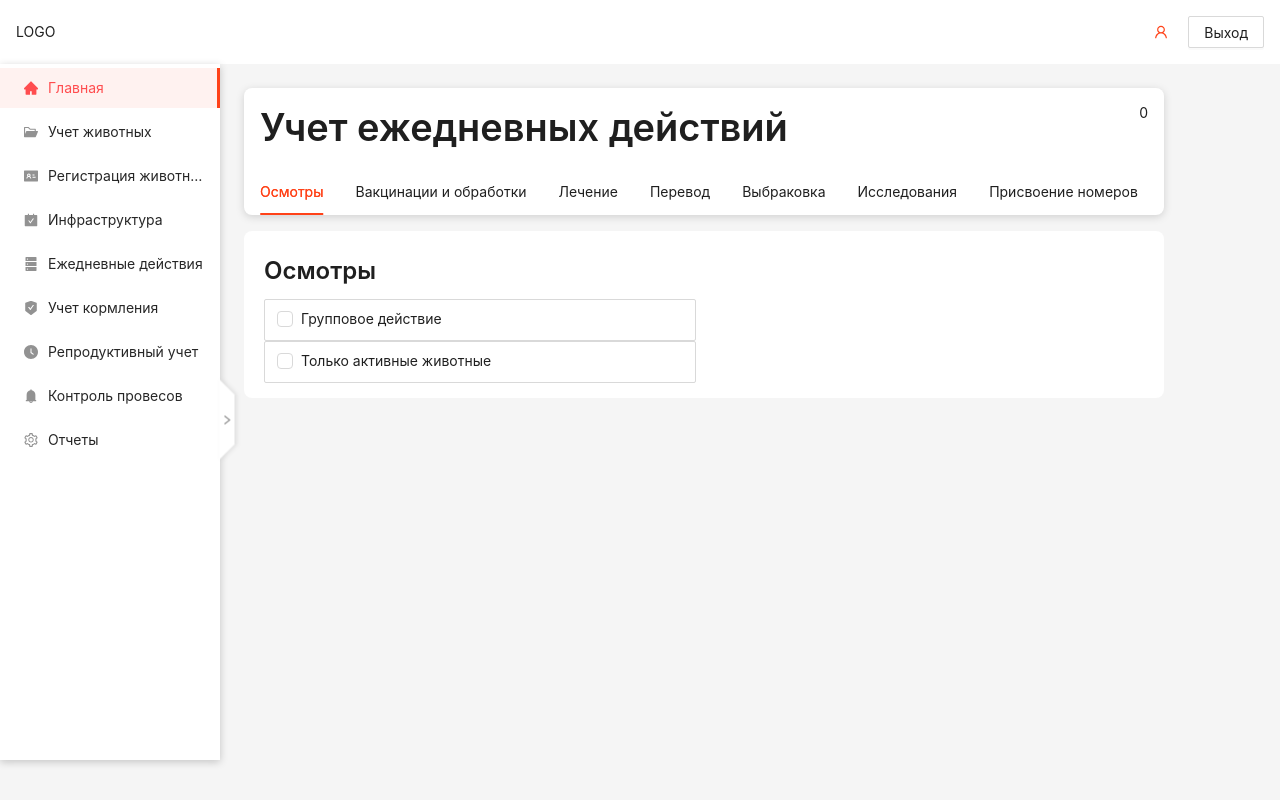
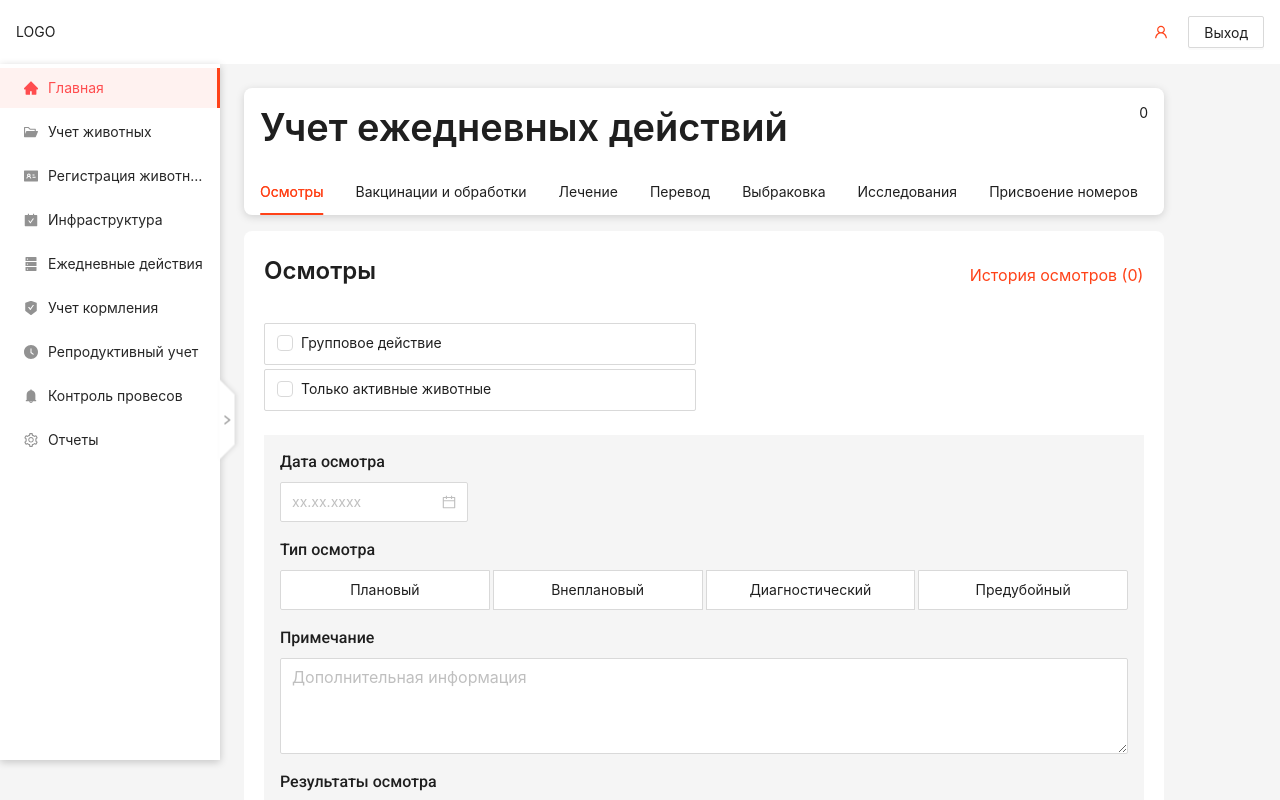
Before and after one commit to olyannaa/cattle_track_frontend, a React (Vite) app: page /daily-activities in a window 1280 px wide. Shown: the top 800 px of the page. Built offline with nearby package versions, Linux system fonts and the light colour scheme.

Commit message:
add form of changing

```diff
--- a/src/App.tsx
+++ b/src/App.tsx
@@ -78,6 +78,19 @@ function App() {
                 colorPrimaryHover: '#FF4218',
                 colorPrimary: '#FF4218',
             },
+            DatePicker: {
+                activeBorderColor: '#FF4218',
+                controlHeight: 40,
+                borderRadius: 2,
+                hoverBorderColor: '#FF4218',
+                colorLink: '#FF4218',
+                colorLinkHover: 'rgba(255, 66, 24, 0.7)',
+                colorLinkActive: '#FF4218',
+                colorPrimary: '#FF4218',
+            },
+            Form: {
+                itemMarginBottom: 16,
+            },
         },
         token: {},
         cssVar: true,
--- a/src/app/daily-activities/components/Inspections/Inspections.tsx
+++ b/src/app/daily-activities/components/Inspections/Inspections.tsx
@@ -1,14 +1,37 @@
-import { Flex, Typography } from 'antd';
+import { Button, Flex, Typography } from 'antd';
 import { CheckboxCustom } from '../../../../global-components/custom-inputs/checkbox/Checkbox';
+import { useState } from 'react';
+import { FormInspection } from '../forms/FormInspection/FormInspection';
 
 export const Inspections = () => {
+    const [isGroupAction, setIsGroupAction] = useState<boolean>(false);
+    const [isActiveAnimals, setIsActiveAnimals] = useState<boolean>(false);
     return (
-        <Flex vertical style={{ width: '100%' }}>
-            <Flex>
+        <Flex vertical style={{ width: '100%' }} gap={24}>
+            <Flex justify='space-between'>
                 <Typography.Title level={3}>Осмотры</Typography.Title>
+                <Button
+                    type={'text'}
+                    size='large'
+                    onClick={() => {}}
+                    style={{ width: '175px' }}
+                >{`История осмотров (${0})`}</Button>
             </Flex>
-            <CheckboxCustom title='Групповое действие' onChange={() => ({})} />
-            <CheckboxCustom title='Только активные животные' onChange={() => ({})} />
+            <Flex vertical gap={4}>
+                <CheckboxCustom
+                    title='Групповое действие'
+                    onChange={(e) => setIsGroupAction(e.target.checked)}
+                    value={isGroupAction}
+                />
+                {!isGroupAction && (
+                    <CheckboxCustom
+                        title='Только активные животные'
+                        onChange={(e) => setIsActiveAnimals(e.target.checked)}
+                        value={isActiveAnimals}
+                    />
+                )}
+            </Flex>
+            <FormInspection />
         </Flex>
     );
 };
--- /dev/null
+++ b/src/app/daily-activities/components/custom-inputs/date-picker/CustomDatePicker.tsx
@@ -0,0 +1,13 @@
+import { DatePicker, Form } from 'antd';
+import { Label } from '../label/Label';
+
+export const CustomDatePicker = ({ name, label }: { name: string; label: string }) => {
+    return (
+        <>
+            <Label label={label} />
+            <Form.Item name={name}>
+                <DatePicker placeholder='xx.xx.xxxx' format='DD.MM.YYYY' />
+            </Form.Item>
+        </>
+    );
+};
--- /dev/null
+++ b/src/app/daily-activities/components/custom-inputs/label/Label.tsx
@@ -0,0 +1,17 @@
+import { Flex } from 'antd';
+
+export const Label = ({ label }: { label: string }) => {
+    return (
+        <Flex
+            style={{
+                fontFamily: 'Roboto',
+                fontSize: '16px',
+                fontWeight: '500',
+                lineHeight: '24px',
+                marginBottom: '8px',
+            }}
+        >
+            {label}
+        </Flex>
+    );
+};
--- /dev/null
+++ b/src/app/daily-activities/components/custom-inputs/radio-group/CustomRadioGroup.tsx
@@ -0,0 +1,32 @@
+import { Form, Radio } from 'antd';
+import { Label } from '../label/Label';
+import { CheckboxGroupProps } from 'antd/es/checkbox';
+
+export const CustomRadioGroup = ({
+    label,
+    options,
+    name,
+}: {
+    label: string;
+    options: CheckboxGroupProps<string>['options'];
+    name: string;
+}) => {
+    return (
+        <>
+            <Label label={label} />
+            <Form.Item name={name}>
+                <Radio.Group
+                    style={{
+                        display: 'flex',
+                        flexWrap: 'wrap',
+                        maxWidth: '848px',
+                        gap: '4px',
+                    }}
+                    block
+                    options={options}
+                    optionType='button'
+                />
+            </Form.Item>
+        </>
+    );
+};
--- /dev/null
+++ b/src/app/daily-activities/components/custom-inputs/text-area/CustomTextArea.tsx
@@ -0,0 +1,22 @@
+import { Form, Input } from 'antd';
+import { Label } from '../label/Label';
+
+export const CustomTextArea = ({
+    name,
+    label,
+    placeholder,
+}: {
+    name: string;
+    label: string;
+    placeholder: string;
+}) => {
+    const { TextArea } = Input;
+    return (
+        <>
+            <Label label={label} />
+            <Form.Item name={name}>
+                <TextArea style={{ height: '96px' }} placeholder={placeholder} />
+            </Form.Item>
+        </>
+    );
+};
--- /dev/null
+++ b/src/app/daily-activities/components/forms/FormInspection/FormInspection.tsx
@@ -0,0 +1,28 @@
+import { Form } from 'antd';
+import { CustomDatePicker } from '../../custom-inputs/date-picker/CustomDatePicker';
+import { CustomRadioGroup } from '../../custom-inputs/radio-group/CustomRadioGroup';
+import { CustomTextArea } from '../../custom-inputs/text-area/CustomTextArea';
+
+export const FormInspection = () => {
+    return (
+        <Form style={{ padding: '15px 16px', background: '#F5F5F5' }} layout='vertical'>
+            <CustomDatePicker name='dateInspection' label='Дата осмотра' />
+            <CustomRadioGroup
+                label='Тип осмотра'
+                options={['Плановый', 'Внеплановый', 'Диагностический', 'Предубойный']}
+                name='typeInspection'
+            />
+            <CustomTextArea
+                name='note'
+                label='Примечание'
+                placeholder='Дополнительная информация'
+            />
+            <CustomTextArea
+                name='resultInspection'
+                label='Результаты осмотра'
+                placeholder='Дополнительная информация'
+            />
+            <CustomDatePicker name='dateNextInspection' label='Дата следующего осмотра' />
+        </Form>
+    );
+};
--- a/src/global-components/custom-inputs/checkbox/Checkbox.tsx
+++ b/src/global-components/custom-inputs/checkbox/Checkbox.tsx
@@ -2,6 +2,7 @@ import { Checkbox, CheckboxChangeEvent } from 'antd';
 
 type Props = {
     onChange: (e: CheckboxChangeEvent) => void;
+    value: boolean;
     title: string;
 };
 
@@ -16,6 +17,7 @@ export const CheckboxCustom = ({ title, onChange }: Props) => {
                 borderRadius: '2px',
                 width: '100%',
             }}
+            value={false}
         >
             {title}
         </Checkbox>
```
Also changed, not shown: src/app/daily-activities/components/custom-inputs/label/Label.module.css (added).
